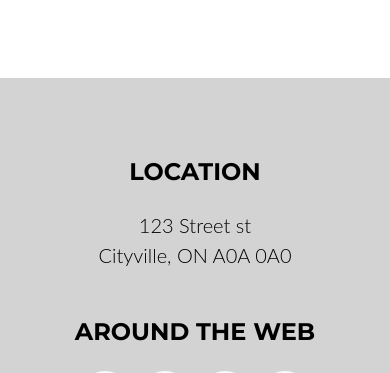
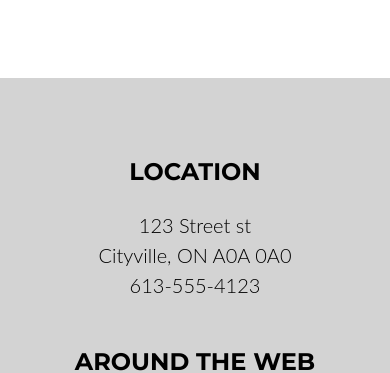
Before and after one commit to arahuna/SEG3125-Lab4, a plain HTML site: page index.html in a window 390 px wide. Shown: the part 4204-4577 px from the top of the page. Drawn offline with nearby package versions, Linux system fonts and the light colour scheme.

Commit message:
added phone number

```diff
--- a/index.html
+++ b/index.html
@@ -254,7 +254,7 @@
                     <!-- Footer Location-->
                     <div class="col-lg-4 mb-5 mb-lg-0">
                         <h4 class="text-uppercase mb-4">Location</h4>
-                        <p class="lead mb-0">123 Street st<br />Cityville, ON A0A 0A0</p>
+                        <p class="lead mb-0">123 Street st<br />Cityville, ON A0A 0A0 <br> 613-555-4123 </p>
                     </div>
                     <!-- Footer Social Icons-->
                     <div class="col-lg-4 mb-5 mb-lg-0">
```
